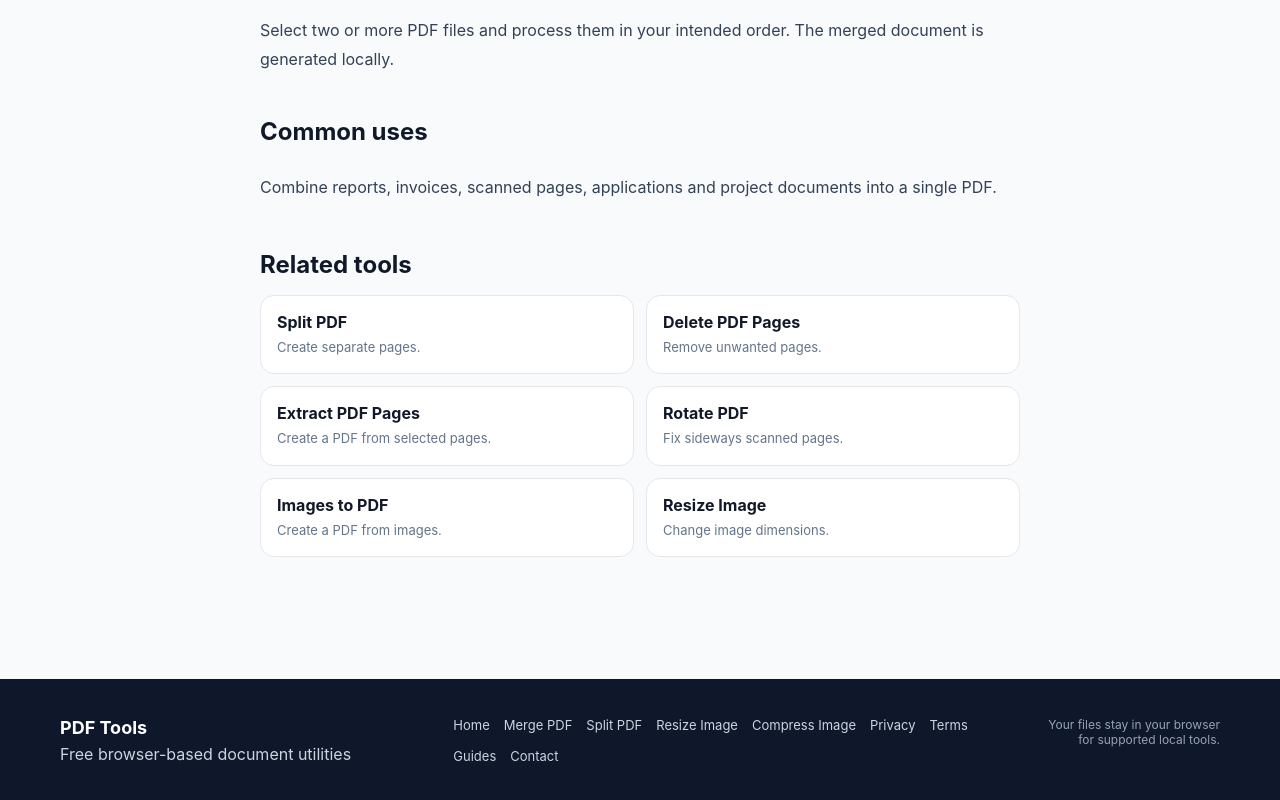
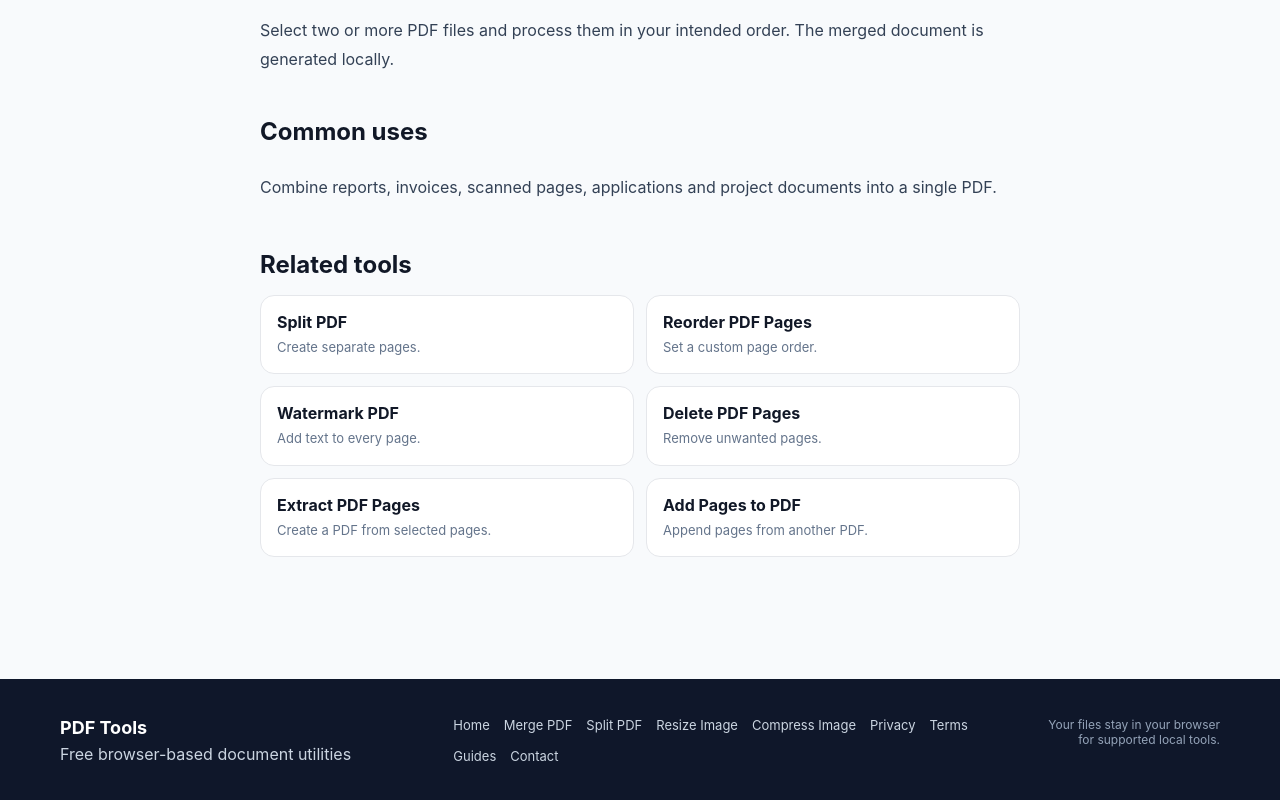
Before and after one commit to yiminggod1/pdf-tools, a Next.js app: page /pdf-tools/merge-pdf in a window 1280 px wide. Shown: the part 794-1594 px from the top of the page. Built offline with nearby package versions, Linux system fonts and the light colour scheme.

Commit message:
Expand internal linking across tool clusters

```diff
--- a/components/RelatedTools.tsx
+++ b/components/RelatedTools.tsx
@@ -1,3 +1,3 @@
 import Link from "next/link";
-const items=[["Merge PDF","Combine multiple PDFs.","/merge-pdf/"],["Split PDF","Create separate pages.","/split-pdf/"],["Delete PDF Pages","Remove unwanted pages.","/delete-pages-from-pdf/"],["Extract PDF Pages","Create a PDF from selected pages.","/extract-pages-from-pdf/"],["Rotate PDF","Fix sideways scanned pages.","/rotate-pdf/"],["Images to PDF","Create a PDF from images.","/image-to-pdf/"],["Resize Image","Change image dimensions.","/resize-image/"],["Compress Image","Reduce image file size.","/compress-image/"],["Convert Image","Convert JPG, PNG and WebP.","/convert-image/"]];
+const items=[["Merge PDF","Combine multiple PDFs.","/merge-pdf/"],["Split PDF","Create separate pages.","/split-pdf/"],["Reorder PDF Pages","Set a custom page order.","/reorder-pdf/"],["Watermark PDF","Add text to every page.","/watermark-pdf/"],["Delete PDF Pages","Remove unwanted pages.","/delete-pages-from-pdf/"],["Extract PDF Pages","Create a PDF from selected pages.","/extract-pages-from-pdf/"],["Add Pages to PDF","Append pages from another PDF.","/add-pages-to-pdf/"],["Number PDF Pages","Add page numbers.","/number-pdf-pages/"],["Crop Image","Crop to exact pixel dimensions.","/crop-image/"],["Rotate Image","Rotate common image formats.","/rotate-image/"],["Flip Image","Flip an image horizontally or vertically.","/flip-image/"],["Compress Image","Reduce image file size.","/compress-image/"],["JPG to PNG","Convert JPG to PNG.","/jpg-to-png/"],["PNG to WebP","Convert PNG to WebP.","/png-to-webp/"],["Image to Base64","Create a data URL.","/image-to-base64/"],["Image to HTML","Generate an HTML snippet.","/image-to-html/"]];
 export default function RelatedTools({exclude}:{exclude?:string}){return <section className="related"><h2>Related tools</h2><div className="relatedgrid">{items.filter(x=>x[0]!==exclude).slice(0,6).map(([n,d,u])=><Link href={u} className="relatedcard" key={n}><strong>{n}</strong><span>{d}</span></Link>)}</div></section>}
```
